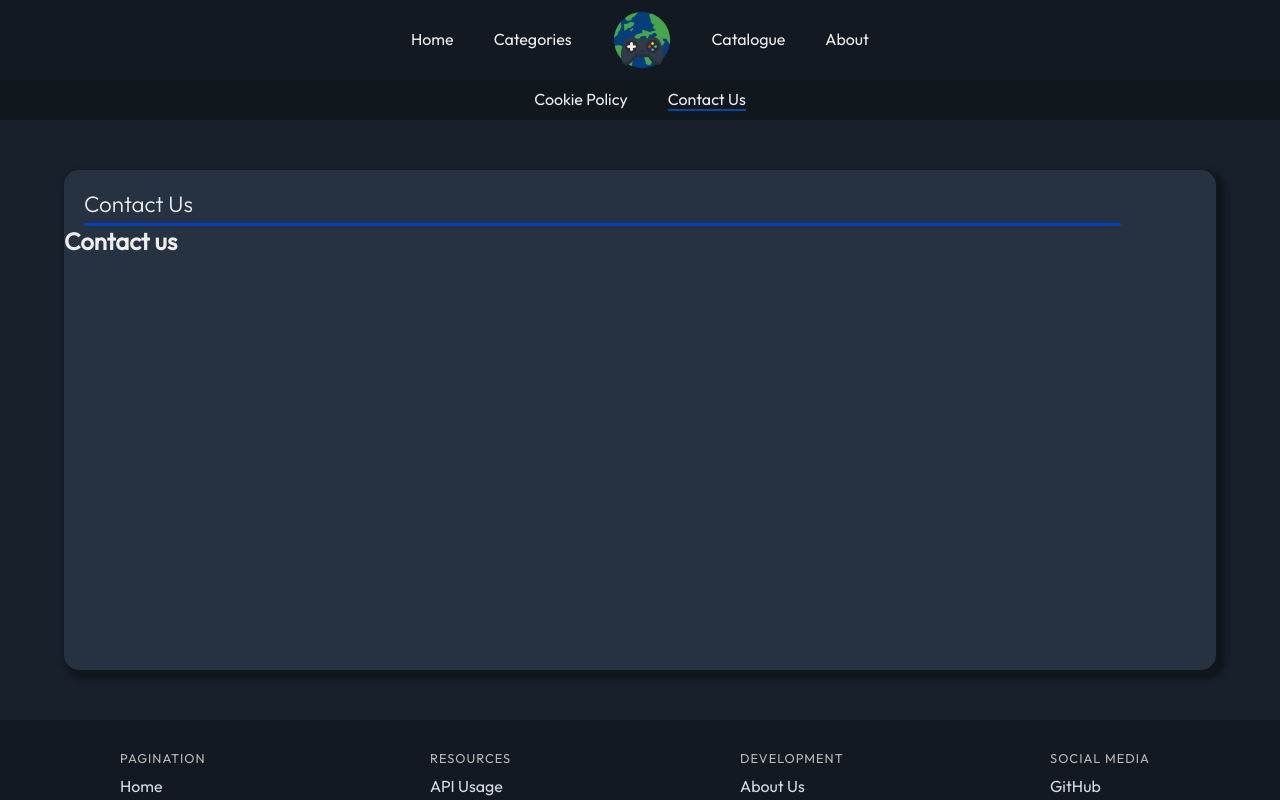
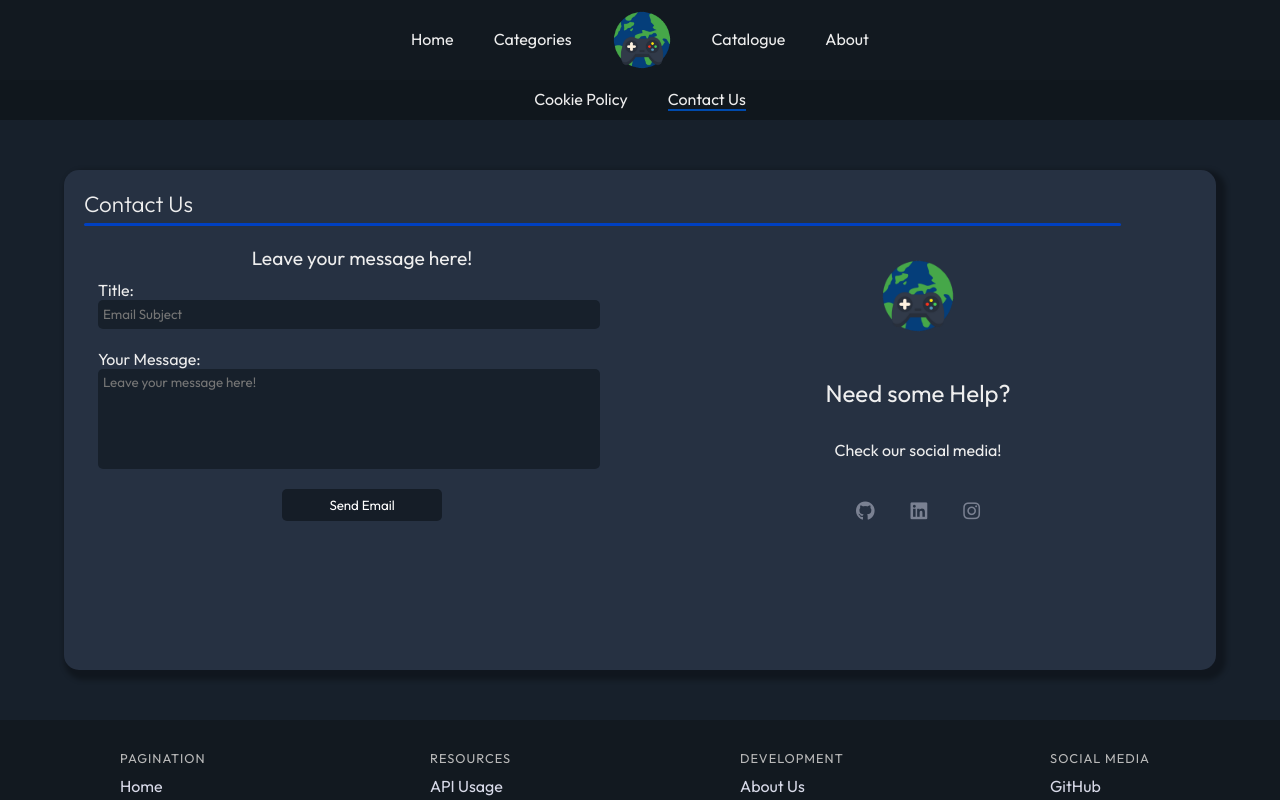
Before and after one commit to TerryKrom/waytogame, a React (Create React App) app: page /contact in a window 1280 px wide. Shown: the top 800 px of the page. Built offline with nearby package versions, Linux system fonts and the light colour scheme.

Commit message:
code organized, email feature added, contact page updated

```diff
--- /dev/null
+++ b/src/components/global/emailContainer.css
@@ -0,0 +1,61 @@
+.email-container{
+    height: 100%;
+    display: flex;
+    justify-content: space-around;
+    flex-direction: column;
+    flex: 1;
+    min-width: 300px;
+}
+
+.email-container h2{
+    font-weight: 400;
+    text-align: center;
+    font-size: 1.2rem;
+}
+
+.email-container div{
+    display: flex;
+    justify-content: center;
+    align-items: flex-start;
+    flex-direction: column;
+    margin: 10px auto;
+    width: 95%;
+}
+
+.email-container input, .email-container textarea{
+    outline: 0;
+    background-color: var(--alt-secondary-color);
+    border: none;
+    color: #fff;
+    border-radius: 5px;
+    width: 95% !important;
+}
+
+.email-container textarea{
+    height: 100px;
+    resize: none;
+}
+
+textarea{
+    padding: 5px;
+}
+
+
+.email-container button{
+    margin: 10px auto;
+    display: flex;
+    justify-content: center;
+    align-items: center;
+    width: 10rem;
+    height: 2rem;
+    background-color: var(--secondary-color);
+    color: #fff;
+    border: none;
+    border-radius: 5px;
+    cursor: pointer;
+}
+
+.email-container input{
+    text-indent: 5px;
+    height: 1.8rem;
+}
--- /dev/null
+++ b/src/components/global/emailContainer.jsx
@@ -0,0 +1,45 @@
+import React, { useState } from 'react';
+import './emailContainer.css';
+
+const EmailContainer = () => {
+  const email = 'guilhermeavila.dev@gmail.com'
+  const [subject, setSubject] = useState('');
+  const [body, setBody] = useState('');
+
+  const handleClick = () => {
+    if (subject && body) {
+      const subjectEncoded = encodeURIComponent(subject);
+      const bodyEncoded = encodeURIComponent(body);
+      const mailtoLink = `mailto:${email}?subject=${subjectEncoded}&body=${bodyEncoded}`;
+      window.location.href = mailtoLink;
+    } else {
+      // Handle validation error, show a message, etc.
+      console.error('Please enter both email and subject before sending.');
+    }
+  };
+
+  const handleSubject = (text) => {
+    setSubject(text.target.value)
+  }
+
+  const handleBody = (text) => {
+    setBody(text.target.value)
+  }
+
+  return (
+    <div className="email-container">
+      <h2>Leave your message here!</h2>
+      <div className="input-subject">
+        <span>Title:</span>
+        <input type="text" onChange={(e) => handleSubject(e)} placeholder='Email Subject'/>
+      </div>
+      <div className="input-subject">
+        <span>Your Message:</span>
+        <textarea onChange={(e) => handleBody(e)} placeholder='Leave your message here!'/>
+      </div>
+      <button onClick={handleClick}>Send Email</button>
+    </div>
+  );
+};
+
+export default EmailContainer;
--- /dev/null
+++ b/src/components/global/socialIcons.css
@@ -0,0 +1,13 @@
+.social-icons {
+    display: flex;
+    justify-content: space-around;
+    width: 10rem;
+    margin-top: 10px;
+    margin-bottom: 10px;
+}
+
+.social-icons a {
+    font-size: 1.2rem;
+    color: #eeefff6c;
+    text-decoration: none;
+}
--- /dev/null
+++ b/src/components/global/socialIcons.jsx
@@ -0,0 +1,15 @@
+import React from 'react';
+import './socialIcons.css';
+import { Link } from 'react-router-dom';
+
+const SocialIcons = () => {
+    return (
+        <div className="social-icons">
+            <Link class="fa-brands fa-github" rel='noreferrer' target="_blank" to='https://github.com/terrykrom/way-to-game'></Link>
+            <Link class="fa-brands fa-linkedin" rel='noreferrer' target="_blank" to='https://linkedin.com/in/guilherme-lopes-avila'></Link>
+            <Link class="fa-brands fa-instagram" rel='noreferrer' target="_blank" to='https://instagram.com/terrykrom'></Link>
+        </div>
+    );
+}
+
+export default SocialIcons;
--- a/src/components/mainAbout.css
+++ b/src/components/mainAbout.css
@@ -49,20 +49,6 @@
     flex-direction: column;
 }
 
-.social-icons{
-    display: flex;
-    justify-content: space-around;
-    width: 10rem;
-    margin-top: 10px;
-    margin-bottom: 10px;
-}
-
-.social-icons a{
-    font-size: 1.2rem;
-    color: #eeefff6c;
-    text-decoration: none;
-}
-
 .api-text{
     color: #eeefff6c;
     font-size: 0.9rem;
--- a/src/components/mainAbout.jsx
+++ b/src/components/mainAbout.jsx
@@ -1,6 +1,7 @@
 import React from 'react';
 import './mainAbout.css';
 import { Link } from 'react-router-dom';
+import SocialIcons from './global/socialIcons';
 
 const MainAbout = () => {
     return (
@@ -23,11 +24,7 @@ const MainAbout = () => {
                 </div>
             </div>
             <div className="text-bottom">
-                <div className="social-icons">
-                    <Link class="fa-brands fa-github" rel='noreferrer' target="_blank" to='https://github.com/terrykrom/way-to-game'></Link>
-                    <Link class="fa-brands fa-linkedin" rel='noreferrer' target="_blank" to='https://linkedin.com/in/guilherme-lopes-avila'></Link>
-                    <Link class="fa-brands fa-instagram" rel='noreferrer' target="_blank" to='https://instagram.com/terrykrom'></Link>
-                </div>
+                <SocialIcons/>
             </div>
         </div>
     );
--- /dev/null
+++ b/src/components/mainContact.css
@@ -0,0 +1,26 @@
+.contact-container{
+    margin: 20px;
+    display: flex;
+    justify-content: space-between;
+    align-items: center;
+    flex-wrap: wrap;
+    height: auto;
+}
+
+.left-column{
+    flex: 1;
+    min-width: 300px;
+    min-height: 284px;
+    display: flex;
+    align-items: center;
+    justify-content: space-between;
+    flex-direction: column;
+}
+
+.left-column h2{
+    font-weight: 400;
+}
+
+.left-column img{
+    width: 100px;
+}
--- /dev/null
+++ b/src/components/mainContact.jsx
@@ -0,0 +1,20 @@
+import React from 'react';
+import './mainContact.css';
+import EmailContainer from './global/emailContainer';
+import SocialIcons from './global/socialIcons';
+
+const MainContact = () => {
+    return (
+        <div className="contact-container">
+            <EmailContainer/>
+            <div className="left-column">
+                <img src="/logo.png" alt="way to game logo" />
+                <h2>Need some Help?</h2>
+                <p>Check our social media!</p>
+                <SocialIcons/>
+            </div>
+        </div>
+    );
+}
+
+export default MainContact;
--- a/src/pages/contact.jsx
+++ b/src/pages/contact.jsx
@@ -2,6 +2,7 @@ import React from 'react';
 import Header from '../components/header';
 import ContainerLg from '../components/container-lg';
 import Footer from '../components/footer';
+import MainContact from '../components/mainContact';
 
 const Contact = () => {
     return (
@@ -9,7 +10,7 @@ const Contact = () => {
             <Header/>
             <ContainerLg
             titleText={"Contact Us"}
-            inside={<h2>Contact us</h2>}
+            inside={<MainContact/>}
             />
             <Footer/>
         </>
```
